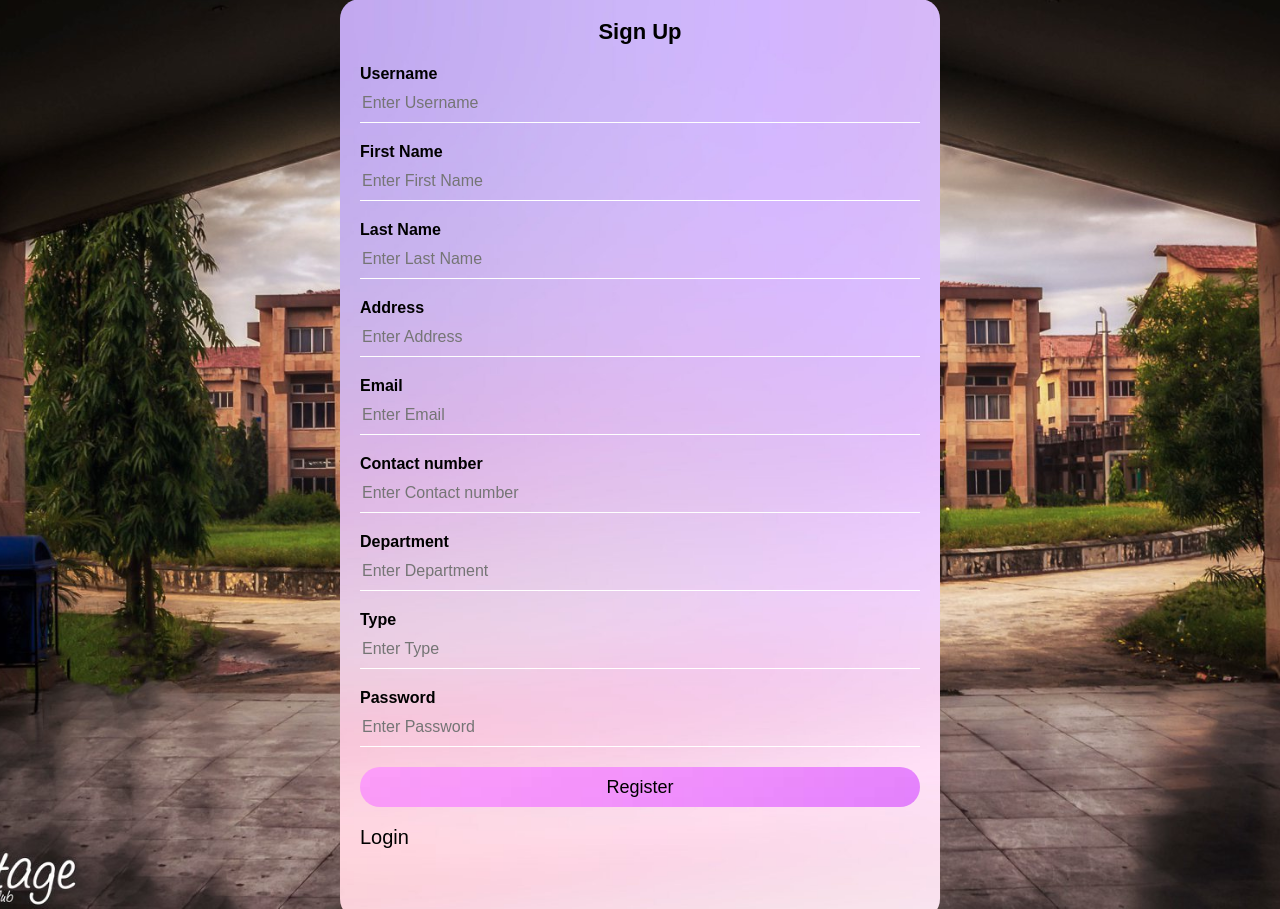
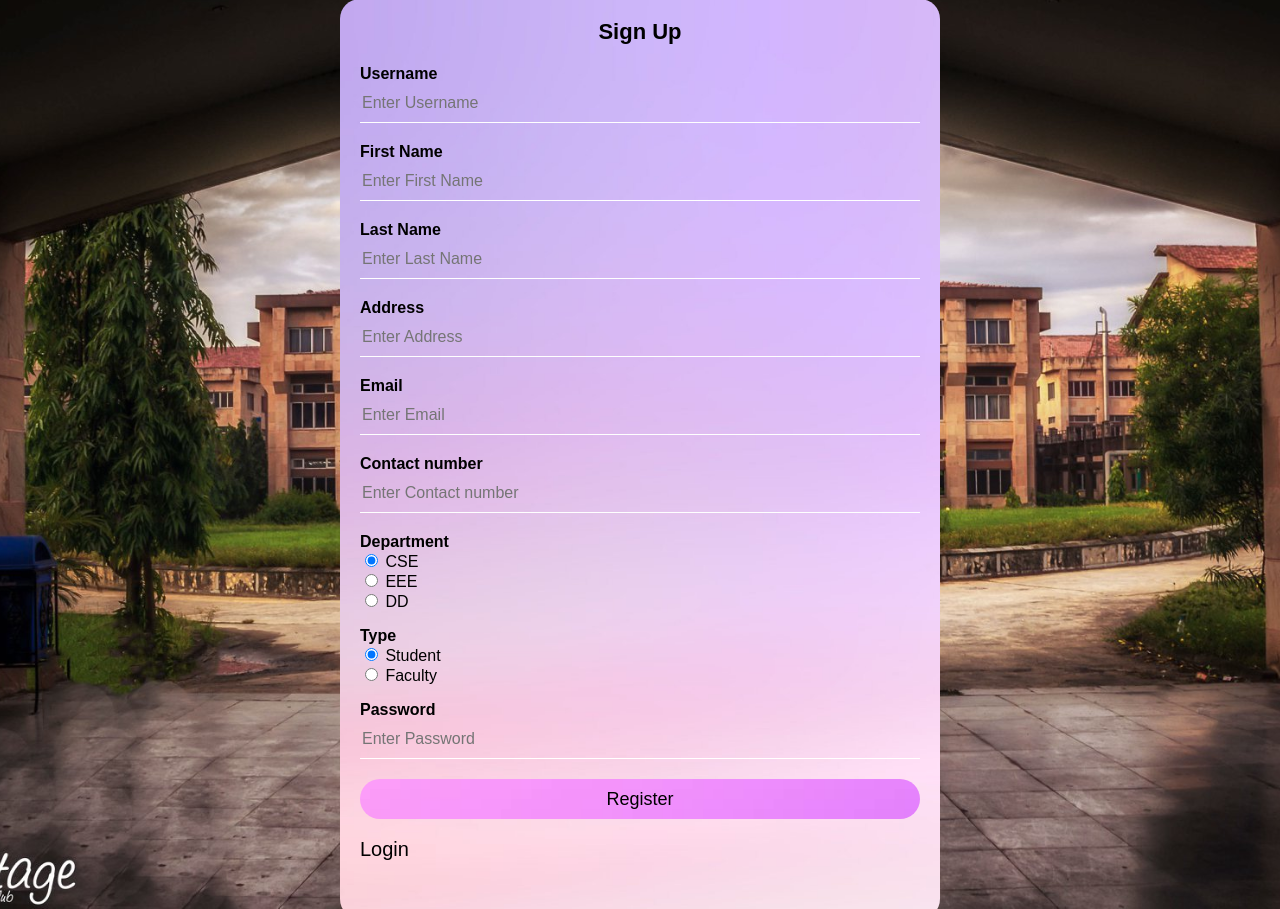
Before and after one commit to sh-agarwal/RoomDeliveryService, a PHP site: page /signup.php in a window 1280 px wide. Shown: the part 31-940 px from the top of the page. Run offline with PHP 8.4, Linux system fonts and the light colour scheme.

Commit message:
Added radio buttons in signup.php

```diff
--- a/rds/signup.php
+++ b/rds/signup.php
@@ -24,9 +24,16 @@
             <p>Contact number</p>
             <input type="text" name="" placeholder="Enter Contact number">
             <p>Department</p>
-            <input type="text" name="" placeholder="Enter Department">
+            <form>
+             <input type="radio" name="department" value="CSE" checked> CSE<br>
+            <input type="radio" name="department" value="EEE"> EEE<br>
+            <input type="radio" name="department" value="DD"> DD
+            </form>
             <p>Type</p>
-            <input type="text" name="" placeholder="Enter Type">
+            <form>
+             <input type="radio" name="type" value="Student" checked> Student<br>
+            <input type="radio" name="type" value="Faculty"> Faculty
+            </form>
             <p>Password</p>
             <input type="password" name="" placeholder="Enter Password">
             <input type="submit" name="" value="Register">
--- a/rds/style_signup.css
+++ b/rds/style_signup.css
@@ -42,7 +42,7 @@ h1{
     font-weight: bold;
 }
 
-.signupbox input{
+.signupbox input[type="text"], input[type="password"], input[type="submit"] {
 
     width: 100%;
     margin-bottom: 20px;
@@ -58,6 +58,8 @@ h1{
     color: #fff;
     font-size: 16px;
 }
+
+
 .signupbox input[type="submit"]
 {
     border: none;
```
